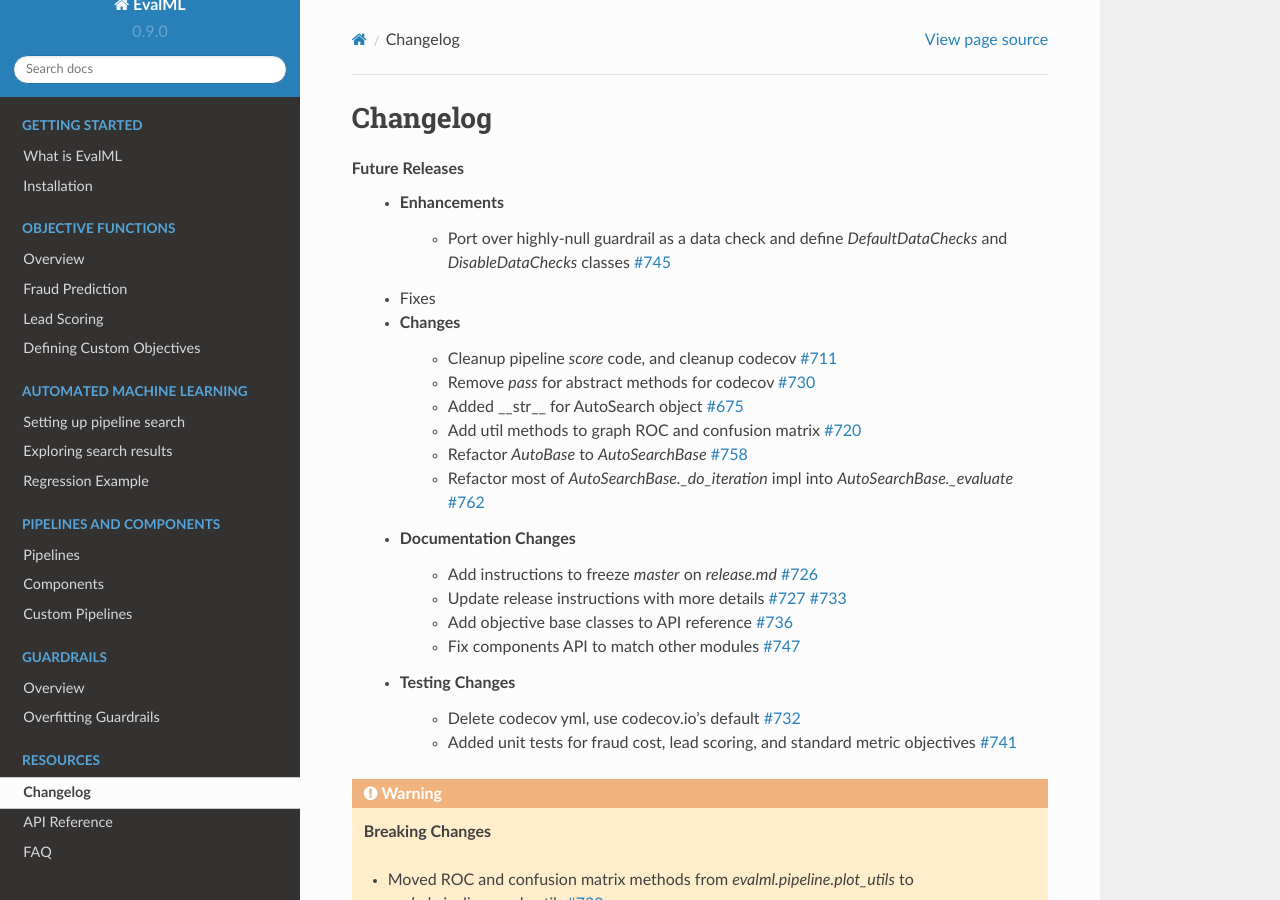
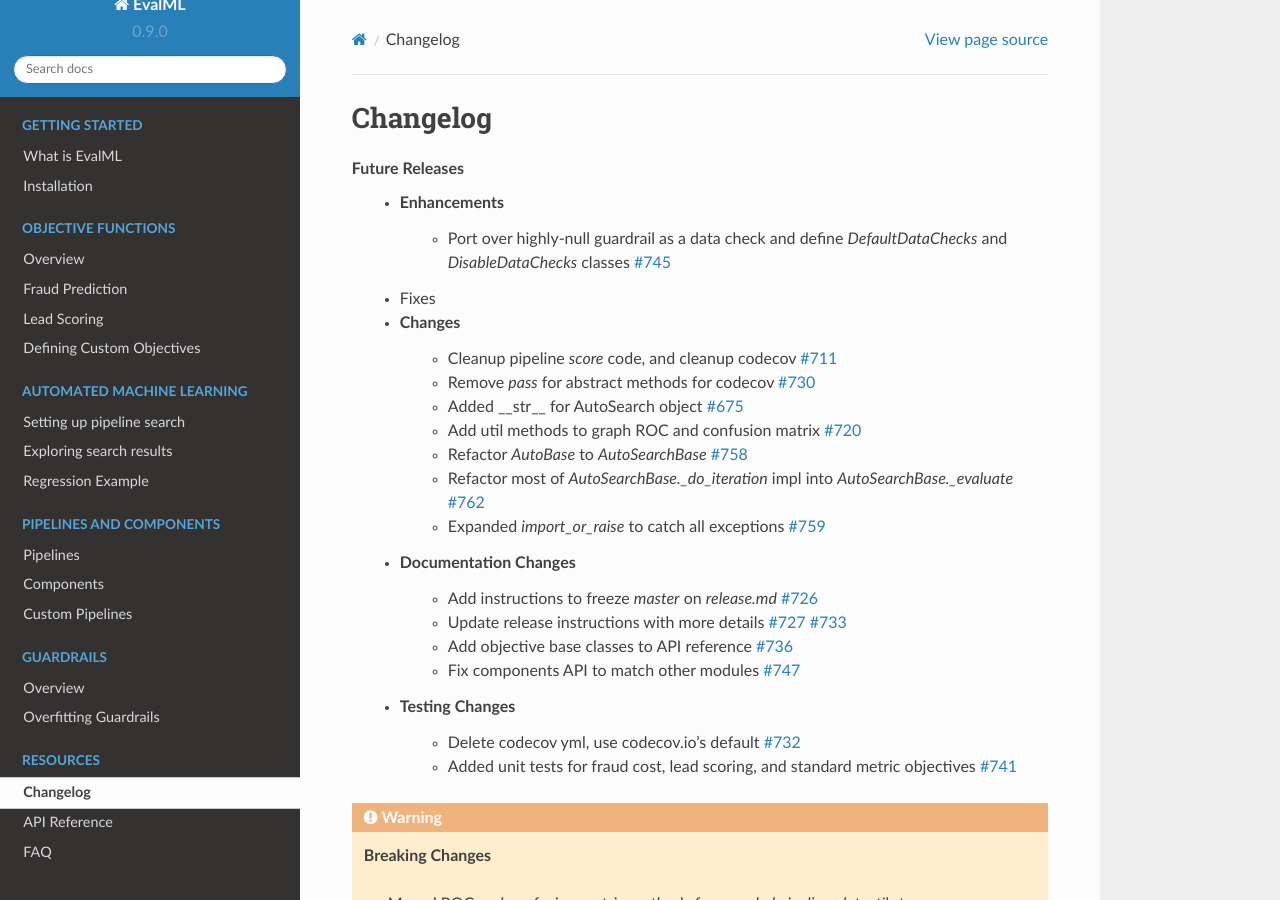
Before and after one commit to alteryx/evalml, a Sphinx documentation site: the page built from docs/source/changelog.rst, in a window 1280 px wide and 900 px high. Built offline with Sphinx 7.4.7 and the Read the Docs theme 2.0.0, drawn with Linux system fonts in a browser that asks for light colours; comment, search, counter and statistics services are not loaded.

Commit message:
Updated changelog

```diff
--- a/docs/source/changelog.rst
+++ b/docs/source/changelog.rst
@@ -13,6 +13,7 @@
         * Add util methods to graph ROC and confusion matrix :pr:`720`
         * Refactor `AutoBase` to `AutoSearchBase` :pr:`758`
         * Refactor most of `AutoSearchBase._do_iteration` impl into `AutoSearchBase._evaluate` :pr:`762`
+        * Expanded `import_or_raise` to catch all exceptions :pr:`759`
     * Documentation Changes
         * Add instructions to freeze `master` on `release.md` :pr:`726`
         * Update release instructions with more details :pr:`727` :pr:`733`
```
